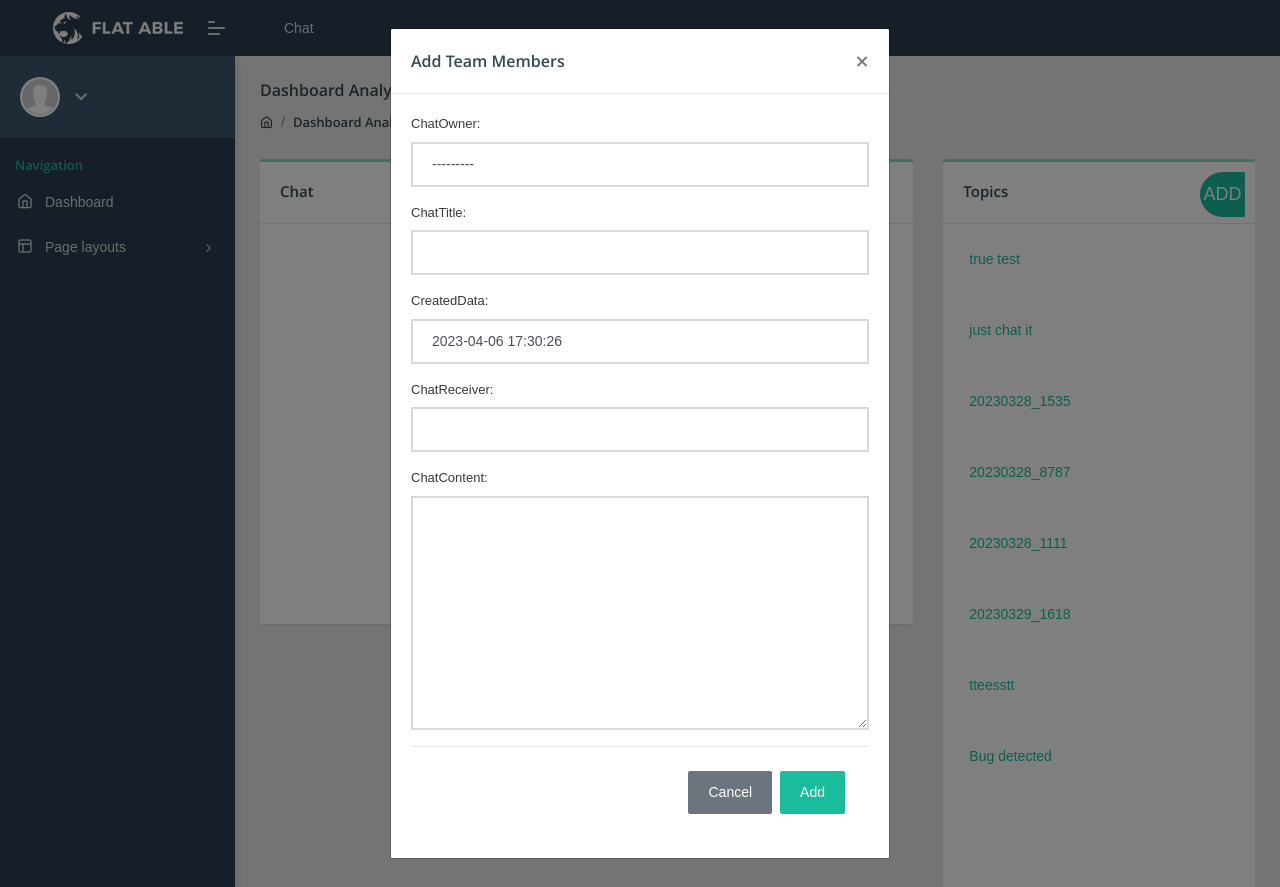
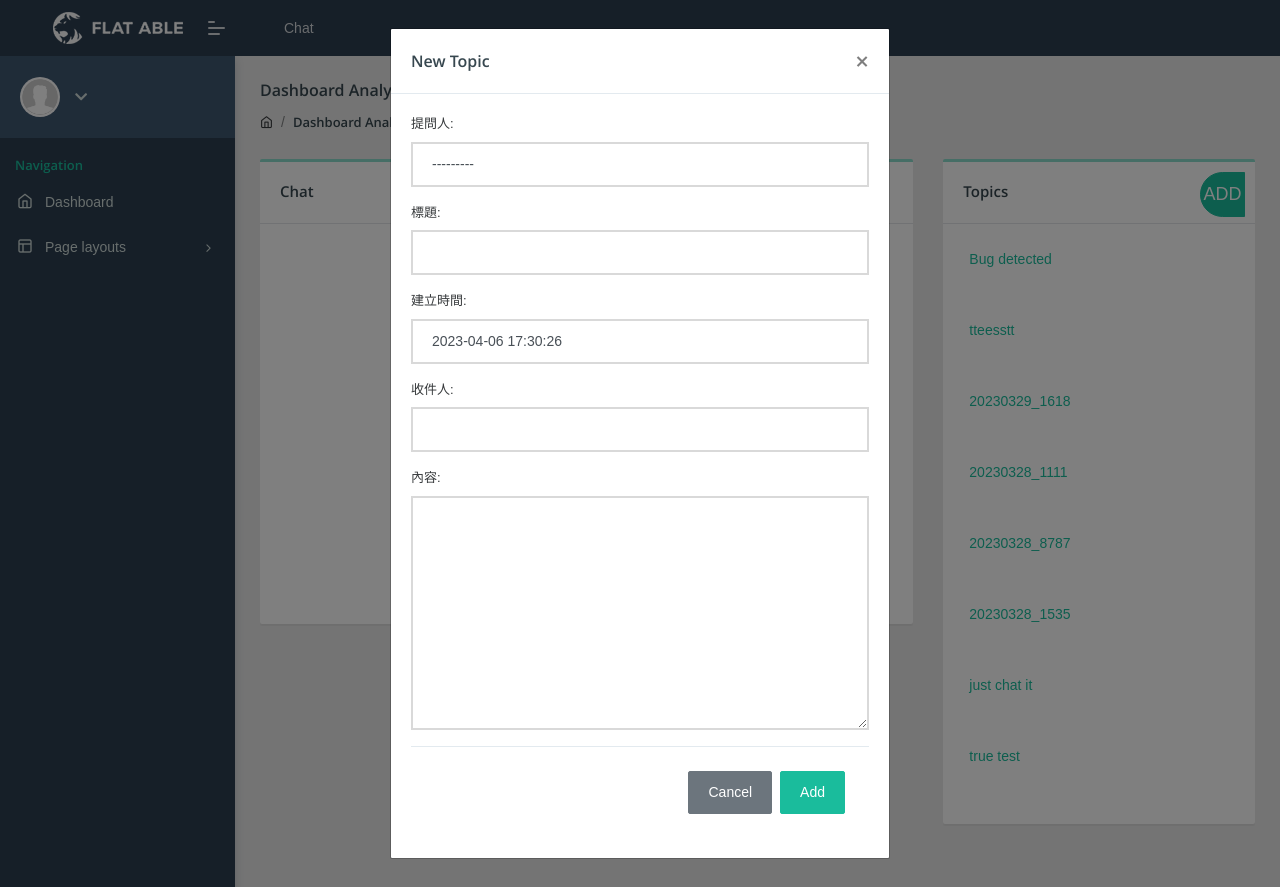
Before and after one commit to abc90155/centerWeb, a Django app: page /welcome/chat in a window 1280 px wide, after a click on "ADD". Run offline with Django 4.2, Linux system fonts and the light colour scheme; a user stored in the database is signed in; data comes from the database, SQL or seed files in the repository; some libraries are stand-ins or nearby versions; some web fonts are replaced.

Commit message:
mainly:chat detail split by user
and detail View login is okay now

```diff
--- a/templates/chat.html
+++ b/templates/chat.html
@@ -6,19 +6,25 @@
 <div class="col-lg-8 col-md-32">
     <div class="card chat-card">
         <div class="card-header">
+            {% if replyForm %}
+                <h5 id="chat_topic_name">Chat: {{title}}</h5>
+            {% else %}
             <h5 id="chat_topic_name">Chat</h5>
-
+            {% endif %}
         </div>
         <div class="card-body" style="height:400px;overflow-x:hidden;overflow-y:auto">
 
             {%block chatDeatils%}{%endblock%}
         </div>
         {% if replyForm %}
-        <form method="POST" action="">
-            {% csrf_token %}
-            {{replyForm.as_p}}
-            <button class="btn btn-primary float-right" type="submit" value="save">Add comment</button>
-        </form>
+
+        <div class="card-body">
+            <form method="POST" action="">
+                {% csrf_token %}
+                {{replyForm.as_p}}
+                <button class="btn btn-primary float-right" type="submit" value="save">Add comment</button>
+            </form>
+        </div>
         {% endif%}
     </div>
 </div>
--- /dev/null
+++ b/templates/chatIcon.html
@@ -0,0 +1,6 @@
+{% load i18n %}
+{% load static %}
+
+<div class="col-auto p-l-0">
+    <img src="{% static 'images/user/avatar-2.jpg' %}" alt="user image" class="img-radius wid-40">
+</div>
--- a/templates/chatItem.html
+++ b/templates/chatItem.html
@@ -17,7 +17,7 @@
                 </div>
             </div>
         </div>
-        <div class="card-body pb-0" style="height:800px;overflow-y:auto">
+        <div class="card-body pb-0" style="height:600px;overflow-y:auto">
             <div class="review-block">
                 {%for chat in chatListAll%}
                     <div id="{{chat.id}}">
@@ -36,7 +36,7 @@
     <div class="modal-dialog modal-dialog-centered" role="document">
         <div class="modal-content">
             <div class="modal-header">
-                <h5 class="modal-title" id="exampleModalLongTitle">Add Team Members</h5>
+                <h5 class="modal-title" id="exampleModalLongTitle">New Topic</h5>
                 <button type="button" class="close" data-dismiss="modal" aria-label="Close">
                     <span aria-hidden="true">&times;</span>
                 </button>
@@ -59,6 +59,6 @@
     //var topic_list = {{ chat_list_title }}
     $("#jhkghj").click(function() {
         alert("Handler for .click() called.");
-        $("#chat_topic_name").text("test TEST test 2321654")
+        $("#chat_topic_name").text(chat.chatTitle)
     });
 </script>
--- a/templates/temp.html
+++ b/templates/temp.html
@@ -39,7 +39,7 @@
 					<div class="collapse" id="nav-user-link">
 						<ul class="list-unstyled">
 							<li class="list-group-item"><a href="user-profile.html"><i class="feather icon-user m-r-5"></i>View Profile</a></li>
-							<li class="list-group-item"><a href="/settings"><i class="feather icon-settings m-r-5"></i>Settings</a></li>
+							<li class="list-group-item"><a href="{% url 'settings'%}"><i class="feather icon-settings m-r-5"></i>Settings</a></li>
 							<li class="list-group-item"><a href="{% url 'logout'%}"><i class="feather icon-log-out m-r-5"></i>Logout</a></li>
 						</ul>
 					</div>
--- a/welcome/forms.py
+++ b/welcome/forms.py
@@ -28,6 +28,15 @@ class chatModelForm(forms.ModelForm):
             'chatContent' : forms.Textarea(attrs={'class':'form-control'}),
         }
 
+        labels = {
+            'chatOwner': "提問人",
+            'chatTitle' : "標題",
+            'createdData' : "建立時間",
+            'chatReceiver' : "收件人",
+            'chatContent' : "內容",
+
+        }
+
 
 class replyModelForm(forms.ModelForm):
 
@@ -42,9 +51,16 @@ class replyModelForm(forms.ModelForm):
 
         widgets= {
             'replyBelongsTo' : forms.HiddenInput(),
-            'replyerID' : forms.Select(attrs={'class':'form-control'}),#forms.HiddenInput(),
+            'replyerID' : forms.HiddenInput(),
             'replyDate' : forms.HiddenInput(),
             'replyContent' : forms.Textarea(attrs={'class':'form-control','placeholder':'Send message', 'rows': 2}),
+        }
+
+        labels = {
+            'replyBelongsTo' : "主題",
+            'replyerID' : "回覆者",
+            'replyDate' : "回覆日期",
+            'replyContent' : "回覆",
         }
 
 class SignUpForm(UserCreationForm):
--- a/welcome/views.py
+++ b/welcome/views.py
@@ -9,6 +9,8 @@ from django.contrib.auth import authenticate, login, logout
 from django.contrib import messages
 from django.utils.translation import gettext as _
 from django.contrib.auth.decorators import login_required
+from django.utils.decorators import method_decorator
+from django.db.models import Q
 from .utils import (
     send_signup_email,
     getmailinglist,
@@ -86,11 +88,16 @@ def signup(request):
 
 @login_required(login_url='login')
 def chatPage(request):
-    chatList = chat.objects.all().values()
+    userNow = str(request.user)
+    if str(request.user) != 'admin':
+        chatList = chat.objects.filter(Q(chatOwner = request.user) | Q(chatReceiver = request.user)).all().order_by('-createdData').values()
+    else:
+        chatList = chat.objects.all().order_by('-createdData').values()
+
+    #todo : add a initial value
     form = chatModelForm(request.POST or None)
 
     context = {"form": form,
-                "name":'YOOOOOOOO~Cooper',
                 "chatListAll":chatList,
                 }
 
@@ -108,24 +115,25 @@ class chatDetail(DetailView):
 
     def get_context_data(self, **kwargs):
         context = super().get_context_data(**kwargs)
-        #todo: add a filter to login user in the future
-        context['chatListAll'] = chat.objects.all().values()
+
+        if str(self.request.user) != 'admin':
+            context['chatListAll'] = chat.objects.filter(Q(chatOwner = self.request.user) | Q(chatReceiver = self.request.user)).all().order_by('-createdData').values()
+        else:
+            context['chatListAll'] = chat.objects.all().order_by('-createdData').values()
+
+        context['title'] = self.get_object()
 
         #replys about this topic
         context['replys'] = replys.objects.filter(replyBelongsTo_id = self.kwargs['pk']).all().values()
 
-        #need to modify afetr add user model;
-        context['replyForm'] = replyModelForm(initial={'replyBelongsTo': self.get_object(),}) # 'replyerID': 'abc90155'})
+        context['replyForm'] = replyModelForm(initial={'replyBelongsTo': self.get_object(), 'replyerID': self.request.user,})
 
         return context
-    @login_required(login_url='login')
+
+    @method_decorator(login_required)
     def post(self, request, *args, **kwargs):
         pk = self.kwargs['pk']
         form = replyModelForm(request.POST or None)
-
-        print("<<<<<<<<<<<<<<<<<<")
-        print(form)
-        print("<<<<<<<<<<<<<<<<<<<")
 
         if form.is_valid():
             form.save()
```
Also changed, not shown: templates/chatDetail.html (+18 -6 lines), templates/login.html (+3 -7 lines).
